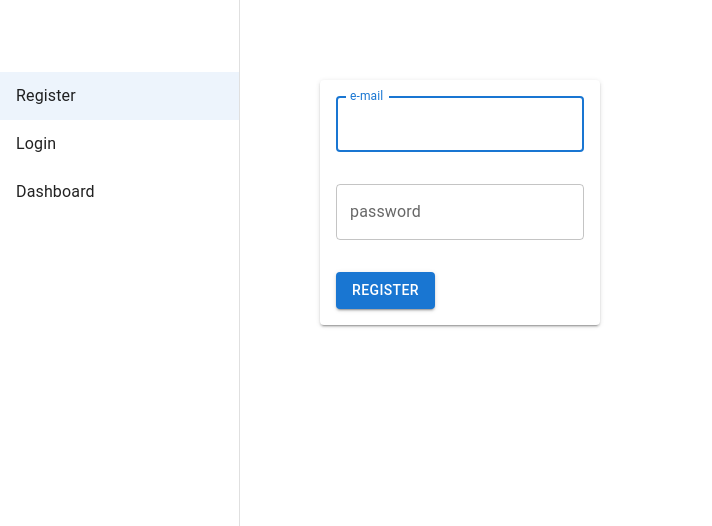
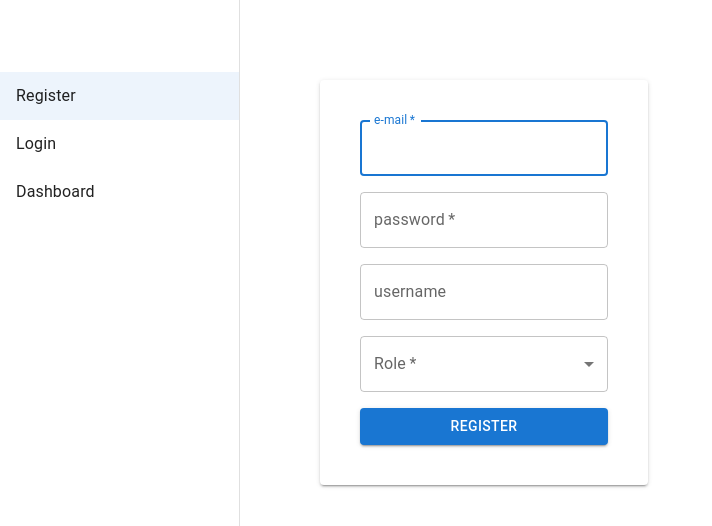
Before and after one commit to peppemintu/ziel, a React (Create React App) app in the folder ziel-fe/: page /register in a window 1280 px wide. Shown: the top 526 px of the page, without its empty margins (0-712 px from the left). Built offline with nearby package versions, Linux system fonts and the light colour scheme.

Commit message:
[FE] Add fields and more validation to Register

```diff
--- a/ziel-fe/src/Register.js
+++ b/ziel-fe/src/Register.js
@@ -1,52 +1,94 @@
-import Box from '@mui/material/Box';
 import Button from '@mui/material/Button';
 import Paper from '@mui/material/Paper';
 import TextField from '@mui/material/TextField';
+import {
+    FormControl,
+    InputLabel,
+    MenuItem,
+    Select,
+    Stack,
+} from '@mui/material';
 
 import { useState } from 'react';
 
 export default function Register() {
-  const [email, setEmail] = useState("");
-  const [empty, setEmpty] = useState(false);
+    const [formData, setFormData] = useState({
+      email: "",
+      password: "",
+      username: "",
+      role: "",
+    });
 
-  function handleInputChange(event) {
-      setEmail(event.target.value);
-  }
+    const [invalid, setInvalid] = useState(false);
+    const isValidEmail = (email) => /^[A-Za-z0-9._%+-]+@[A-Za-z0-9.-]+\.[A-Za-z]{2,}$/.test(email.trim());
 
-  function handleSubmit(event) {
-      event.preventDefault();
+    const handleChange = (fieldName) => (event) => {
+        setFormData({
+            ...formData,
+            [fieldName]: event.target.value,
+        });
+    }
 
-      if (email.trim() === "") {
-        setEmpty(true);
-      }
+
+    function handleSubmit(event) {
+        event.preventDefault();
+
+        if (isValidEmail(formData.email)) {
+            setInvalid(false);
+            console.log(formData.email);
+            console.log(formData.password);
+            console.log(formData.username);
+            console.log(formData.role);
+        } else {
+            setInvalid(true);
+        }
     }
 
   return (
-    <Box sx={{p: 10}}>
     <form onSubmit={handleSubmit}>
-      <Paper elevation={2}>
-        <div>
+    <Paper elevation={2} sx={{ m: 10, p: 5 }}>
+      <Stack spacing={2}>
           <TextField
             sx={{margin: 2}}
             label="e-mail"
             variant="outlined"
             margin="normal"
-            helperText={empty ? "Cannot be empty." : ""}
+            helperText={invalid ? "Invalid email." : ""}
             autoFocus
-            onChange={handleInputChange}
-            error={empty}
+            onChange={handleChange("email")}
+            error={invalid}
+            required
           />
-        </div>
-        <div>
           <TextField
+            name="password"
             sx={{margin: 2}}
             label="password"
             variant="outlined"
             margin="normal"
-            name="password"
+            onChange={handleChange("password")}
+            required
           />
-        </div>
-        <div>
+          <TextField
+              sx={{margin: 2}}
+              label="username"
+              variant="outlined"
+              margin="normal"
+              name="username"
+              onChange={handleChange("username")}
+          />
+        <FormControl required sx={{ m: 2, minWidth: 200 }}>
+          <InputLabel id="role-label">Role</InputLabel>
+          <Select
+            labelId="role-label"
+            value={formData.role}
+            label="Role *"
+            onChange={handleChange("role")}
+          >
+            <MenuItem value={"STUDENT"}>Student</MenuItem>
+            <MenuItem value={"TEACHER"}>Teacher</MenuItem>
+            <MenuItem value={"ADMIN"}>Admin</MenuItem>
+          </Select>
+        </FormControl>
           <Button
             variant="contained"
             sx={{margin: 2}}
@@ -54,9 +96,8 @@ export default function Register() {
           >
             Register
           </Button>
-        </div>
+      </Stack>
       </Paper>
     </form>
-    </Box>
   );
 }
```
